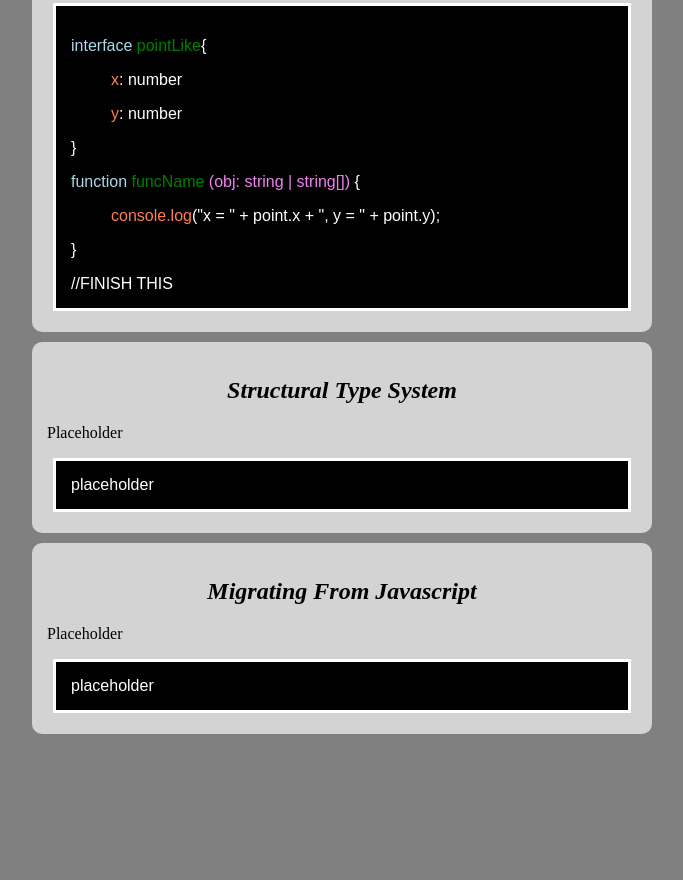
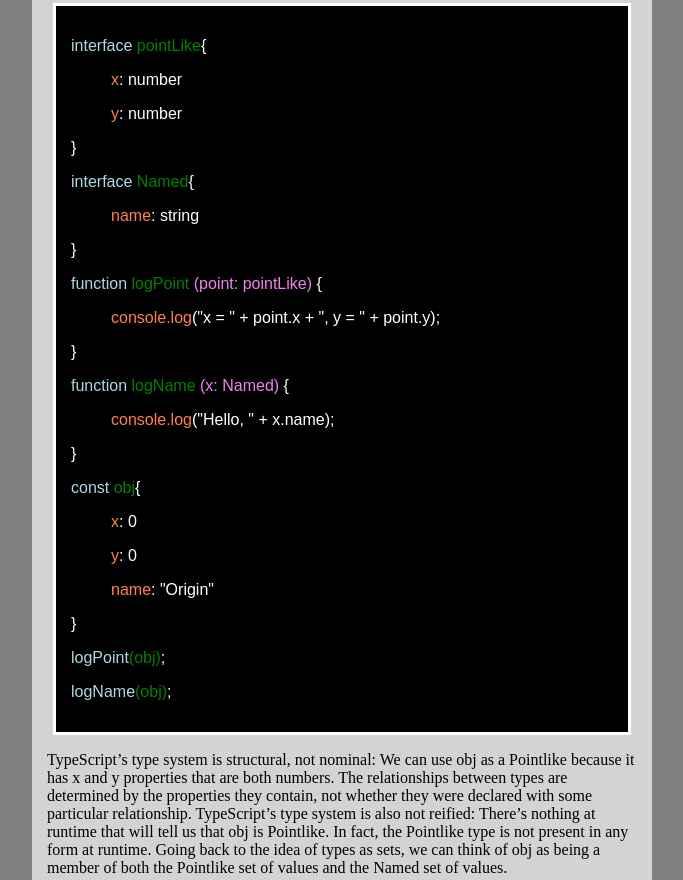
Before and after one commit to cs401-fall2022/lesson14-carsonmorris, a plain HTML site: page index.html in a window 1280 px wide. Shown: the part 4847-5727 px from the top of the page, without its empty margins (298-981 px from the left). Before the commit the page ends 5591 px from the top, so only its background shows below. Drawn offline with Linux system fonts and the light colour scheme.

Commit message:
New additions

```diff
--- a/index.html
+++ b/index.html
@@ -189,14 +189,41 @@
           <p id="indented"><span style="color: coral">x</span>: number</p>
           <p id="indented"><span style="color: coral">y</span>: number</p>
         <p>}</p>
-        <p><span style="color: lightblue">function</span><span style="color: green"> funcName</span><span style="color: violet"> (obj: string | string[])</span> {</p>
+        <p><span style="color: lightblue">interface</span><span style="color: green"> Named</span>{</p>
+
+          <p id="indented"><span style="color: coral">name</span>: string</p>
+
+        <p>}</p>
+        <p><span style="color: lightblue">function</span><span style="color: green"> logPoint</span><span style="color: violet"> (point: pointLike)</span> {</p>
 
           <p id="indented"><span style="color: coral">console.log</span>("x = " + point.x + ", y = " + point.y);</p>
 
         <p>}</p>
 
-        //FINISH THIS
+        <p><span style="color: lightblue">function</span><span style="color: green"> logName</span><span style="color: violet"> (x: Named)</span> {</p>
+
+          <p id="indented"><span style="color: coral">console.log</span>("Hello, " + x.name);</p>
+
+        <p>}</p>
+
+        <p><span style="color: lightblue">const</span><span style="color: green"> obj</span>{</p>
+
+          <p id="indented"><span style="color: coral">x</span>: 0</p>
+          <p id="indented"><span style="color: coral">y</span>: 0</p>
+          <p id="indented"><span style="color: coral">name</span>: "Origin"</p>
+        <p>}</p>
+
+        <p><span style="color: lightblue">logPoint</span><span style="color: green">(obj)</span>;</p>
+        <p><span style="color: lightblue">logName</span><span style="color: green">(obj)</span>;</p>
       </div>
+
+      <p>TypeScript’s type system is structural, not nominal: We can use obj as a Pointlike because it has x and y properties that are both numbers. The relationships between types are determined by the properties they contain, not whether they were declared with some particular relationship.
+
+        TypeScript’s type system is also not reified: There’s nothing at runtime that will tell us that obj is Pointlike. In fact, the Pointlike type is not present in any form at runtime.
+
+        Going back to the idea of types as sets, we can think of obj as being a member of both the Pointlike set of values and the Named set of values.
+
+        </p>
 
     </div>
 
```
